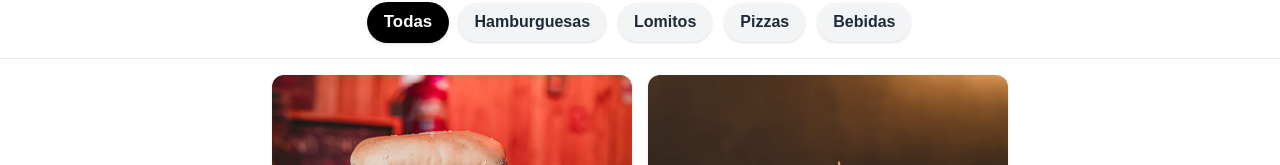
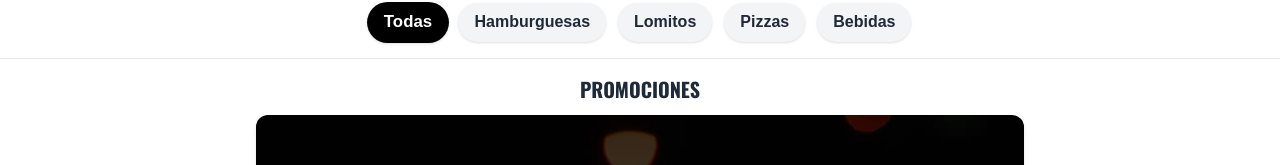
Before and after one commit to paulll09/BulgariaBar, a React (Vite) app: page / in a window 1280 px wide. Shown: the part 125-290 px from the top of the page. Built offline with nearby package versions, Linux system fonts and the light colour scheme.

Commit message:
se agrego la seccion promociones

```diff
--- a/src/pages/Home.jsx
+++ b/src/pages/Home.jsx
@@ -8,6 +8,9 @@
 
 import menu from "../data/menu.json";
 import logo from "../assets/logo.png";
+
+// 🆕 Asegurate de colocar tu imagen de promoción en /src/assets/promocion.jpg (por ejemplo)
+import promoImg from "../assets/promociones.png";
 
 export default function Home() {
   const [cat, setCat] = useState("Todas");
@@ -35,8 +38,10 @@
 
   return (
     <>
+      {/* Header negro */}
       <Header logo={logo} />
 
+      {/* Categorías con fondo blanco */}
       <div className="border-b border-gray-200">
         <CategoryChips
           categorias={categorias}
@@ -46,8 +51,23 @@
         />
       </div>
 
+      {/* 🆕 Sección de Promociones */}
+      <section className="bg-white py-4 px-4">
+        <h2 className="text-xl font-semibold text-center text-gray-800 mb-3">
+          Promociones
+        </h2>
 
-            <main className="mx-auto max-w-3xl p-4 grid grid-cols-1 sm:grid-cols-2 gap-4">
+        <div className="max-w-3xl mx-auto">
+          <img
+            src={promoImg}
+            alt="Promociones del Bar"
+            className="w-full h-auto rounded-xl shadow-md object-cover"
+          />
+        </div>
+      </section>
+
+      {/* Listado de productos */}
+      <main className="mx-auto max-w-3xl p-4 grid grid-cols-1 sm:grid-cols-2 gap-4 bg-white">
         {listado.map((p) => (
           <ProductCard key={p.id} p={p} onAdd={add} />
         ))}
```
Also changed, not shown: src/assets/Promociones.png (added). Lines whose indentation alone changed are shown as unchanged.
